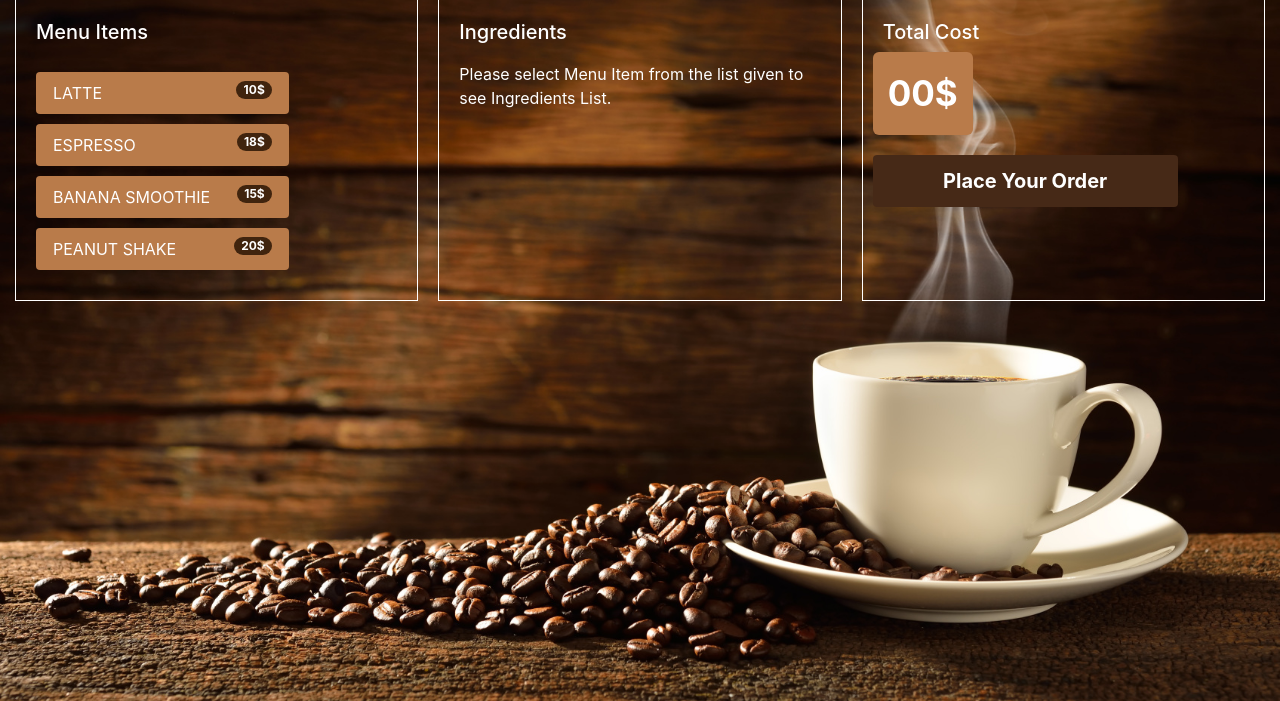
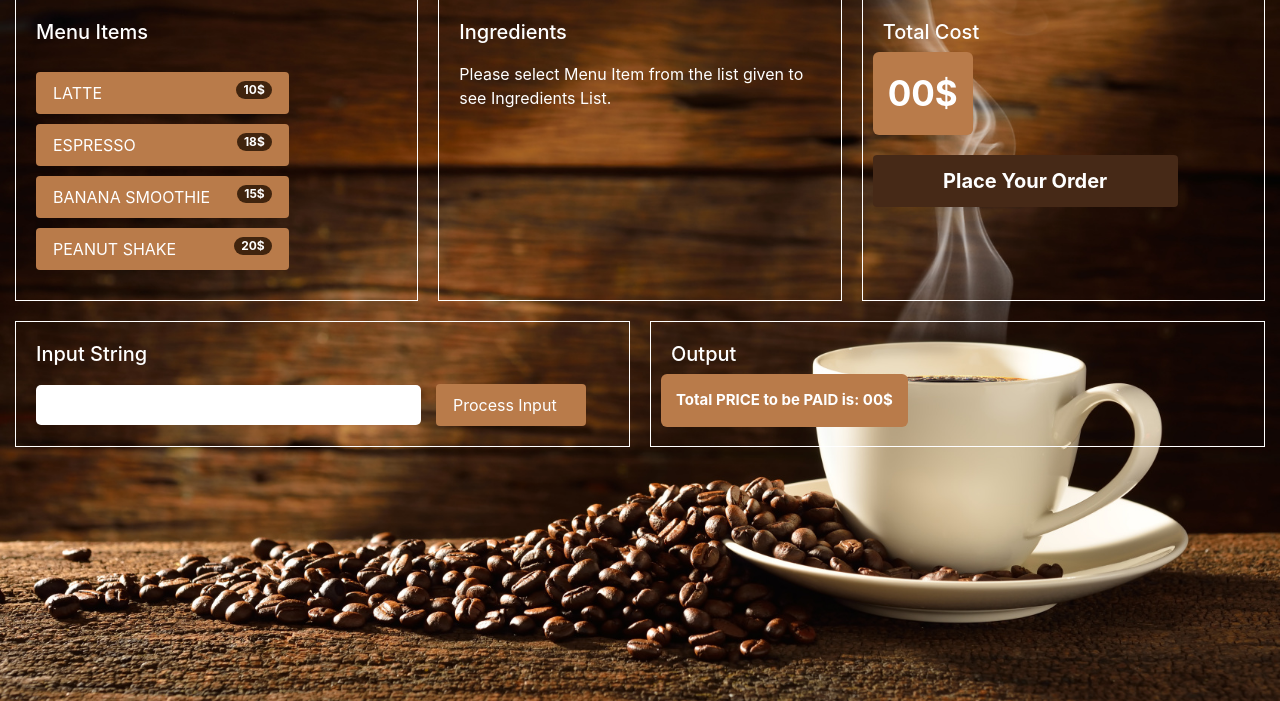
Before and after one commit to bhopals/coffee-order-app, a PHP site: page / in a window 1280 px wide. Shown: the part 99-800 px from the top of the page. Run offline with PHP 8.4, Linux system fonts and the light colour scheme.

Commit message:
Added input/output Details

```diff
--- a/css/app.css
+++ b/css/app.css
@@ -171,3 +171,32 @@ button {
     -ms-transform: rotate(45deg);
     transform: rotate(45deg);
   }
+
+  #inputString {
+      border-radius: 5px;
+      width:65%;
+      border: 0;
+      height: 40px;
+      margin: 0 10px 10px 10px;
+      padding: 12px;
+      display: inline-block;
+  }
+
+  button#processButton {
+      width:150px;
+      display: inline-block;
+  }
+
+  #output-content {
+    display: inline-block;
+    position: relative;
+    text-align: left;
+    text-decoration: none;
+    border: solid 1px transparent;
+    border-radius: 6px;
+    padding: 14px;
+    color: #FFFFFF;
+    background-color: #b97b4a;
+    font-size: 15px;
+    font-weight: bold;
+  }
--- a/index.html
+++ b/index.html
@@ -37,6 +37,21 @@
                     <button class="btn btn-primary btn-lg" href="#" role="button" id="order-button">Place Your Order</button>
                 </div>
             </div>
+
+            <div class="row">
+                <div class="col-sm item">
+                    <h5>Input String</h5>
+                    <input type="text" id="inputString" value="" />
+                    <button id="processButton" > Process Input</button>
+                </div>
+                <div class="col-sm item">
+                    <h5>Output </h5>
+                    <div class="content_" id="output-content">
+                        Total PRICE to be PAID is: 00$
+                    </div>
+                </div>
+
+            </div>
         </div>
 
     </section>
--- a/js/app.js
+++ b/js/app.js
@@ -7,14 +7,29 @@
         const menuList = document.getElementById('menu-items');
         const totalCosts = document.getElementById('total-cost');
 
+        let priceDetailsObject = {};
+
         self.data.forEach(function(item) {
             self.ingredientsList.push(item);
             self.ingredientsItems = new Ingredients(item.ingredients);
             self.price = new Price(item.ingredients);
             buildMenuItem(self, item, menuList);
+            priceDetailsObject[item.itemName] = item.itemCost;
+            formPriceArray(item.ingredients, priceDetailsObject);
         });
 
+        console.log("priceDetailsObject::",priceDetailsObject);
+        const buttonElem =  document.getElementById('processButton');
+        buttonElem.onclick = processInputAndCalcualteCost.bind(this, priceDetailsObject);
+
     }
+
+    function formPriceArray(objectArray, priceDetailsObject) {
+        objectArray.forEach(function(element){
+            priceDetailsObject[element.ingredientName] = element.ingredientCost;
+        });
+    }
+
 
     var Price  = function(data) {
         this.data = data;
@@ -84,6 +99,55 @@
         costElem.innerHTML = calcuatedVal;
     }
 
+
+
+    function processInputAndCalcualteCost(priceDetailsObject) {
+        let output = "Default Test";
+        console.log("priceDetailsObject:",priceDetailsObject);
+
+        let inputString = document.getElementById('inputString').value;
+
+        if(!inputString) {
+            return;
+        }
+
+        inputString = inputString.toUpperCase().replace(/-/g,'');
+        let outputElement = document.getElementById('output-content');
+
+        let itemPrice = 0;
+        let excludedPrice = 0;
+
+        let elements = inputString.split(",");
+        elements.forEach(function(value, index){
+            value = value.toUpperCase().trim();
+            if(index === 0) {
+
+                if(value.charAt(0) === "-" && !priceDetailsObject[value]) {
+                    output = "Selected Item ["+value+"] is Invalid.";
+                    return;
+                } else {
+                    itemPrice = parseInt(priceDetailsObject[value]);
+                }
+
+            } else {
+
+                if(value.charAt(0) !== "-" && !priceDetailsObject[value]) {
+                    output = "Selected Ingrediants ["+value+"] is Invalid.";
+                    return;
+                } else {
+                    excludedPrice += parseInt(priceDetailsObject[value]);
+                }
+            }
+
+        })
+
+        console.log("inputString",inputString);
+        console.log("outputElement:",outputElement);
+        output = "Total PRICE to be PAID is:"+(itemPrice-excludedPrice)+"$";
+        outputElement.innerHTML = output;
+    }
+
+
 	var coffeeOrder = (function(e){
 		var counter = 0;
 		return function (e){
```
